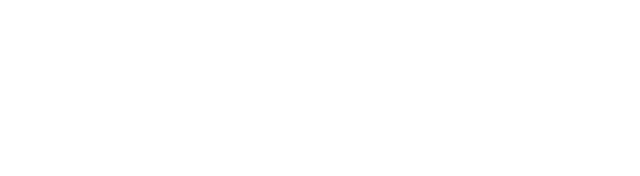
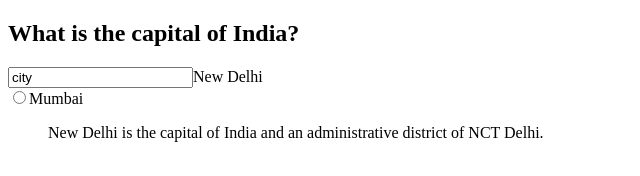
Before and after one commit to acciojob/trivia-Tanushree58, a website: page main.html in a window 1280 px wide. Shown: the whole page, without its empty margins (0-640 px from the left). Drawn offline with Linux system fonts and the light colour scheme.

Commit message:
created a submission

```diff
--- a/main.html
+++ b/main.html
@@ -7,7 +7,19 @@
 </head>
 
 <body>
-	<!-- the entire body must be written by student -->
+	<h2>What is the capital of India?</h2>
+	<div>
+		<input types="radio" value="city" name="city">New Delhi
+		<br>
+		<input type="radio" value="city" name="city">Mumbai
+	</div>
+	<div id="capital">
+		<blockquote cite="https://en.wikipedia.org/wiki/New_Delhi">
+			<p>
+				New Delhi is the capital of India and an administrative district of NCT Delhi.
+			</p>
+		</blockquote>
+		</div>
     <script type="text/javascript" src="./script.js">
 </script>
 
```
